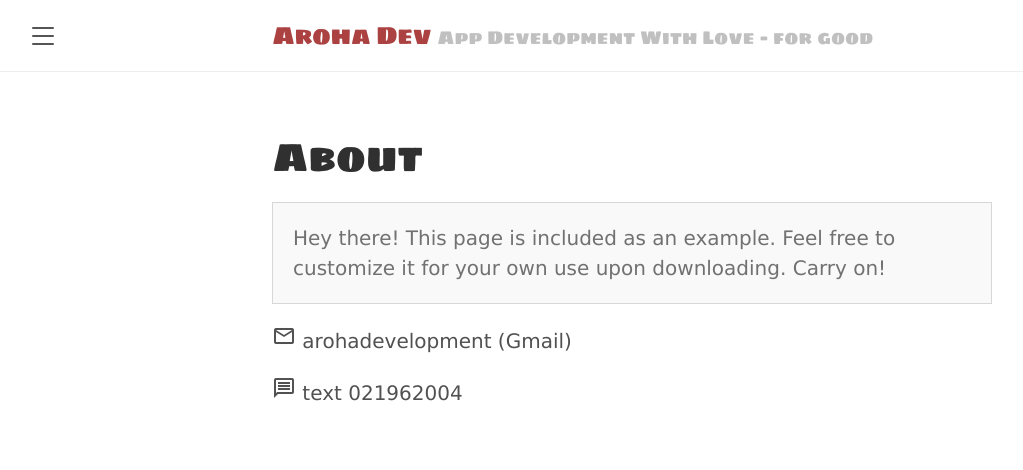
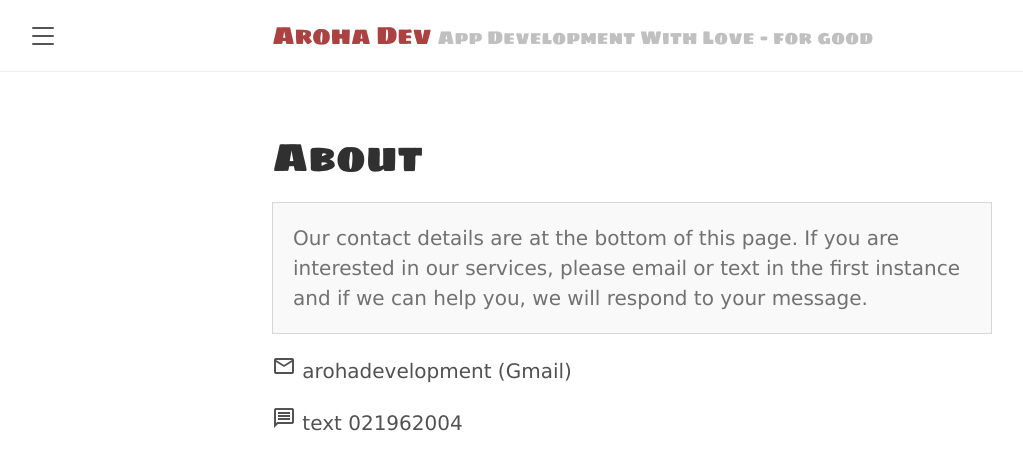
Before and after one commit to tracyjordan/tracyjordan.github.io, a Jekyll site: the page built from about.md, in a window 1280 px wide. Shown: the top 470 px of the page, without its empty margins (8-1031 px from the left). Built offline with Jekyll 4.4.1, drawn with Linux system fonts in a browser that asks for light colours.

Commit message:
Update about.md

```diff
--- a/about.md
+++ b/about.md
@@ -4,7 +4,7 @@ title: About
 ---
 
 <p class="message">
-  Hey there! This page is included as an example. Feel free to customize it for your own use upon downloading. Carry on!
+  Our contact details are at the bottom of this page. If you are interested in our services, please email or text in the first instance and if we can help you, we will respond to your message.
 </p>
 
 
```
